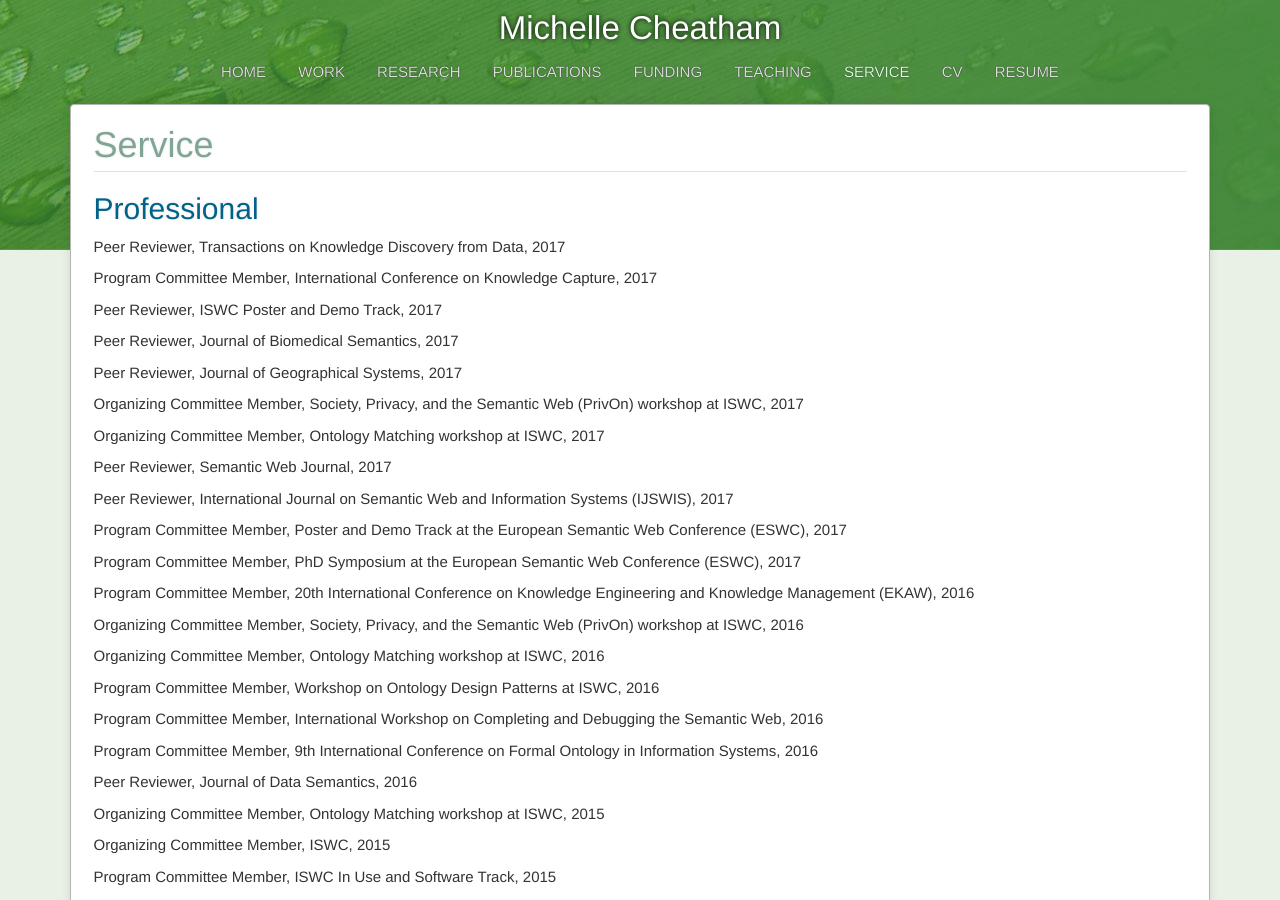
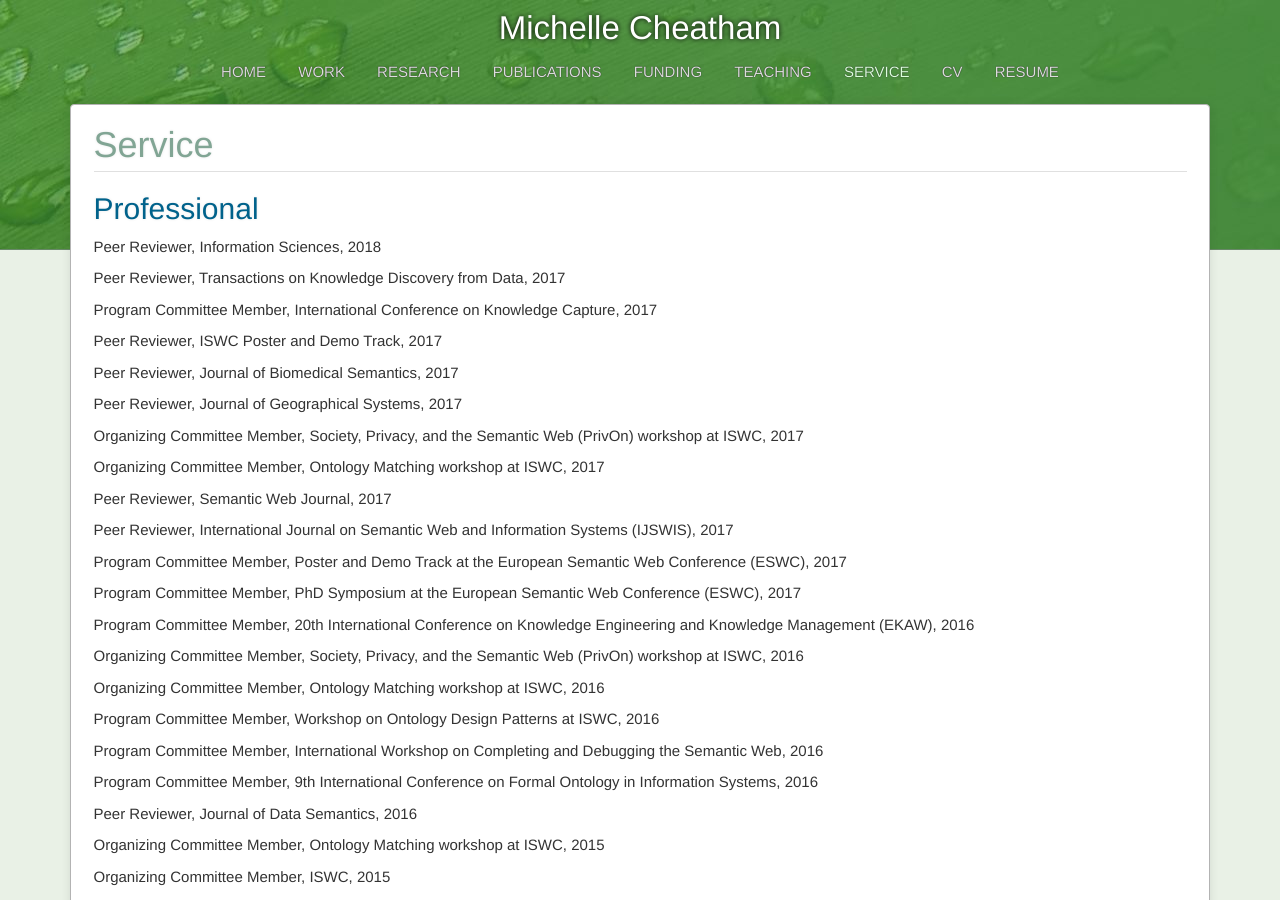
Before and after one commit to mcheatham/mcheatham.github.io, a Jekyll site: the page built from service.md, in a window 1280 px wide and 900 px high. Built offline with Jekyll 4.4.1, drawn with Linux system fonts in a browser that asks for light colours.

Commit message:
Added Information Sciences reviewing

```diff
--- a/_data/service.yaml
+++ b/_data/service.yaml
@@ -1,3 +1,8 @@
+- job: Peer Reviewer
+  organization: Information Sciences
+  date: 2018
+  type: professional
+
 - job: Peer Reviewer
   organization: Transactions on Knowledge Discovery from Data
   date: 2017
```
